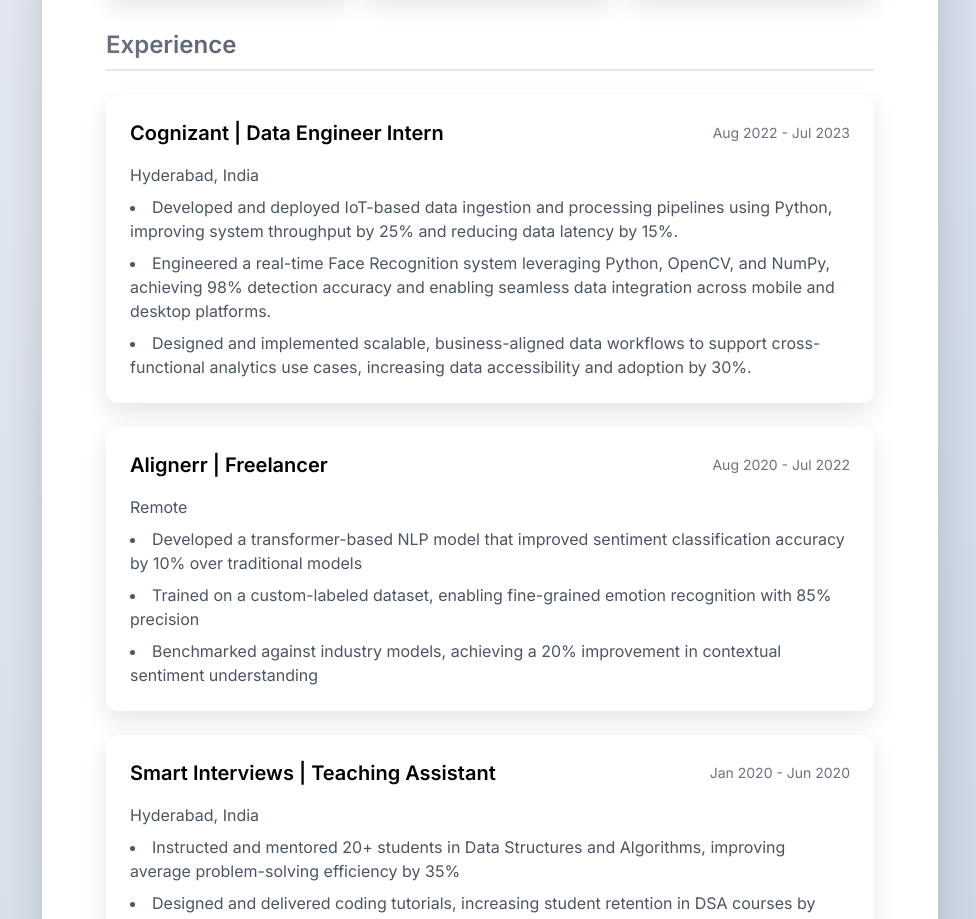
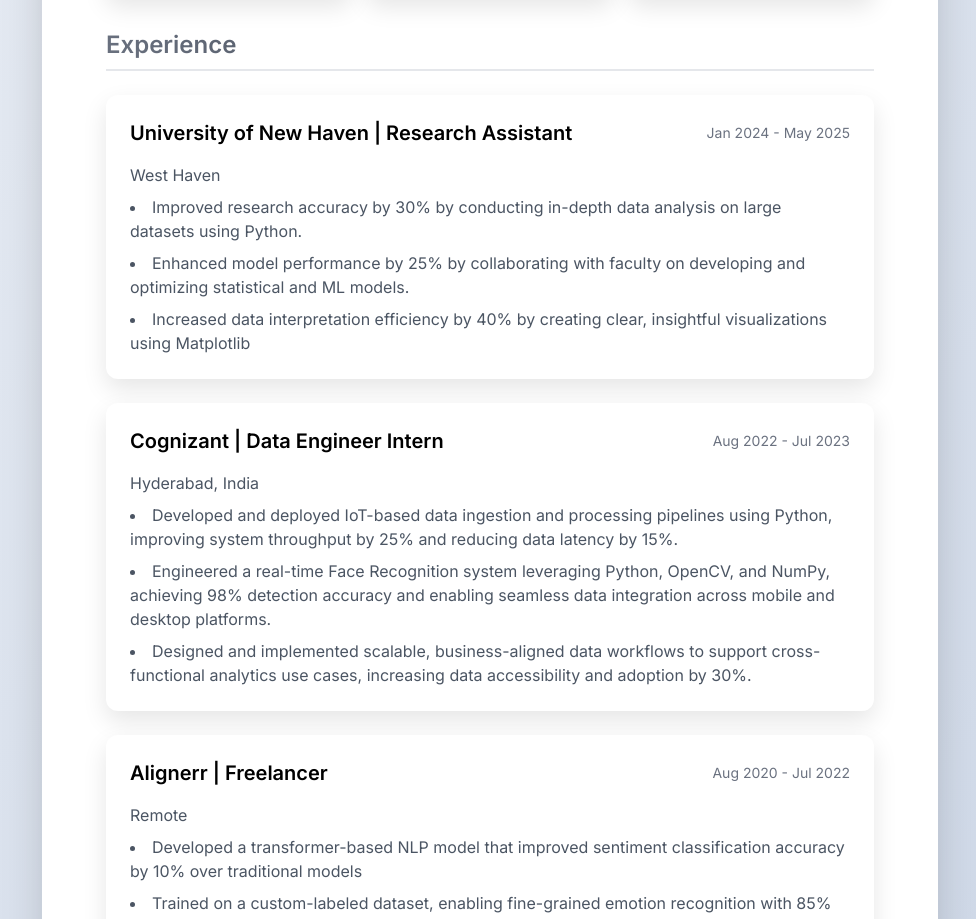
Before and after one commit to LikithKagita/portfolio, a plain HTML site: page index.html in a window 1280 px wide. Shown: the part 1587-2506 px from the top of the page, without its empty margins (150-1126 px from the left). Drawn offline with nearby package versions, Linux system fonts and the light colour scheme.

Commit message:
Update index.html

```diff
--- a/index.html
+++ b/index.html
@@ -156,6 +156,19 @@
                 <div class="space-y-6">
                     <div class="card bg-white p-6 rounded-xl">
                         <div class="flex justify-between items-center mb-4">
+                            <h3 class="text-xl font-semibold">University of New Haven | Research Assistant</h3>
+                            <span class="text-sm text-gray-500">Jan 2024 - May 2025</span>
+                        </div>
+                        <p class="text-gray-600 mb-2">West Haven</p>
+                        <ul class="list-disc list-inside text-gray-600 space-y-2">
+                            <li>Improved research accuracy by 30% by conducting in-depth data analysis on large datasets using Python.</li>
+                            <li>Enhanced model performance by 25% by collaborating with faculty on developing and optimizing statistical and
+ML models.</li>
+                            <li>Increased data interpretation efficiency by 40% by creating clear, insightful visualizations using Matplotlib</li>
+                        </ul>
+                    </div>
+                    <div class="card bg-white p-6 rounded-xl">
+                        <div class="flex justify-between items-center mb-4">
                             <h3 class="text-xl font-semibold">Cognizant | Data Engineer Intern</h3>
                             <span class="text-sm text-gray-500">Aug 2022 - Jul 2023</span>
                         </div>
```
